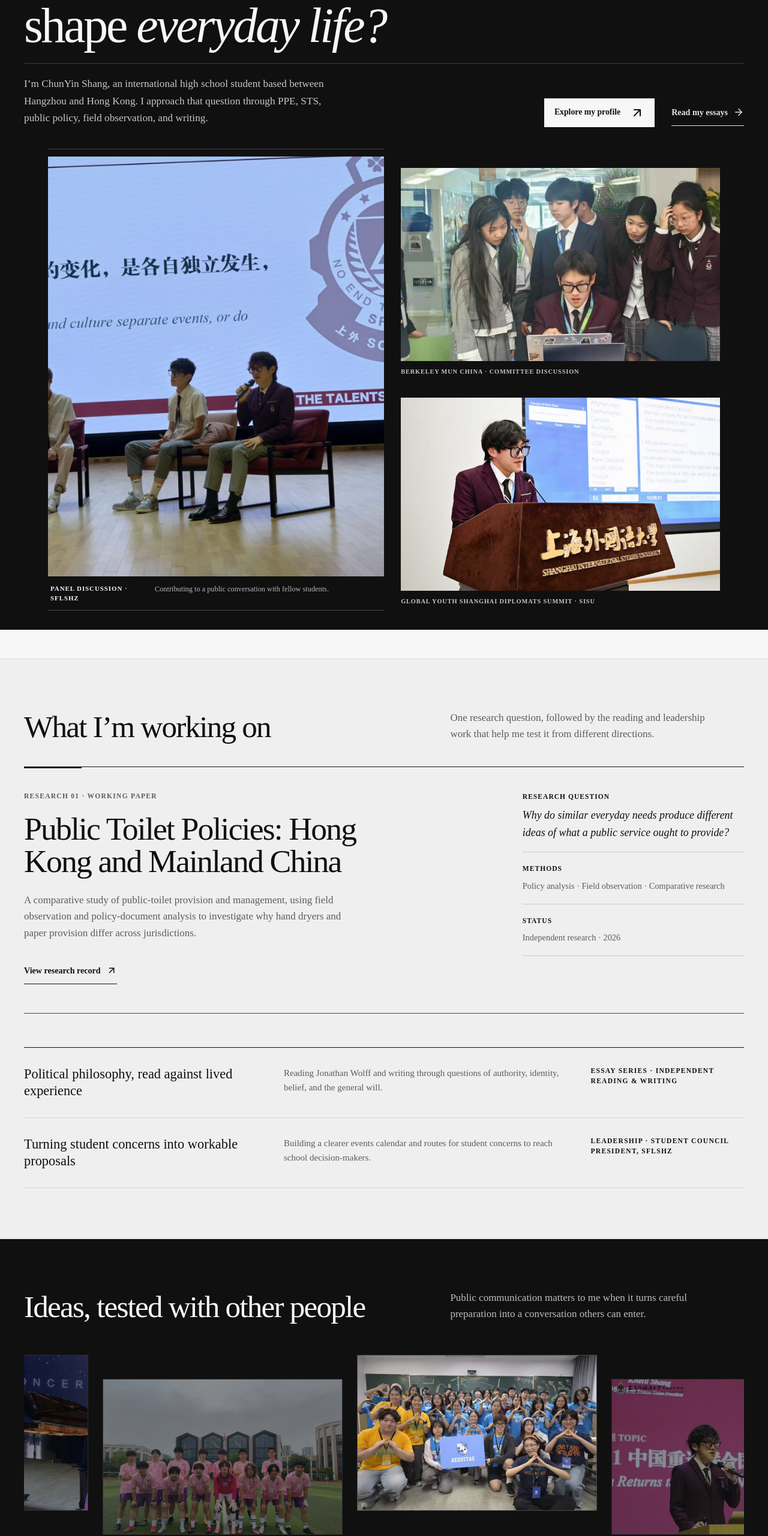
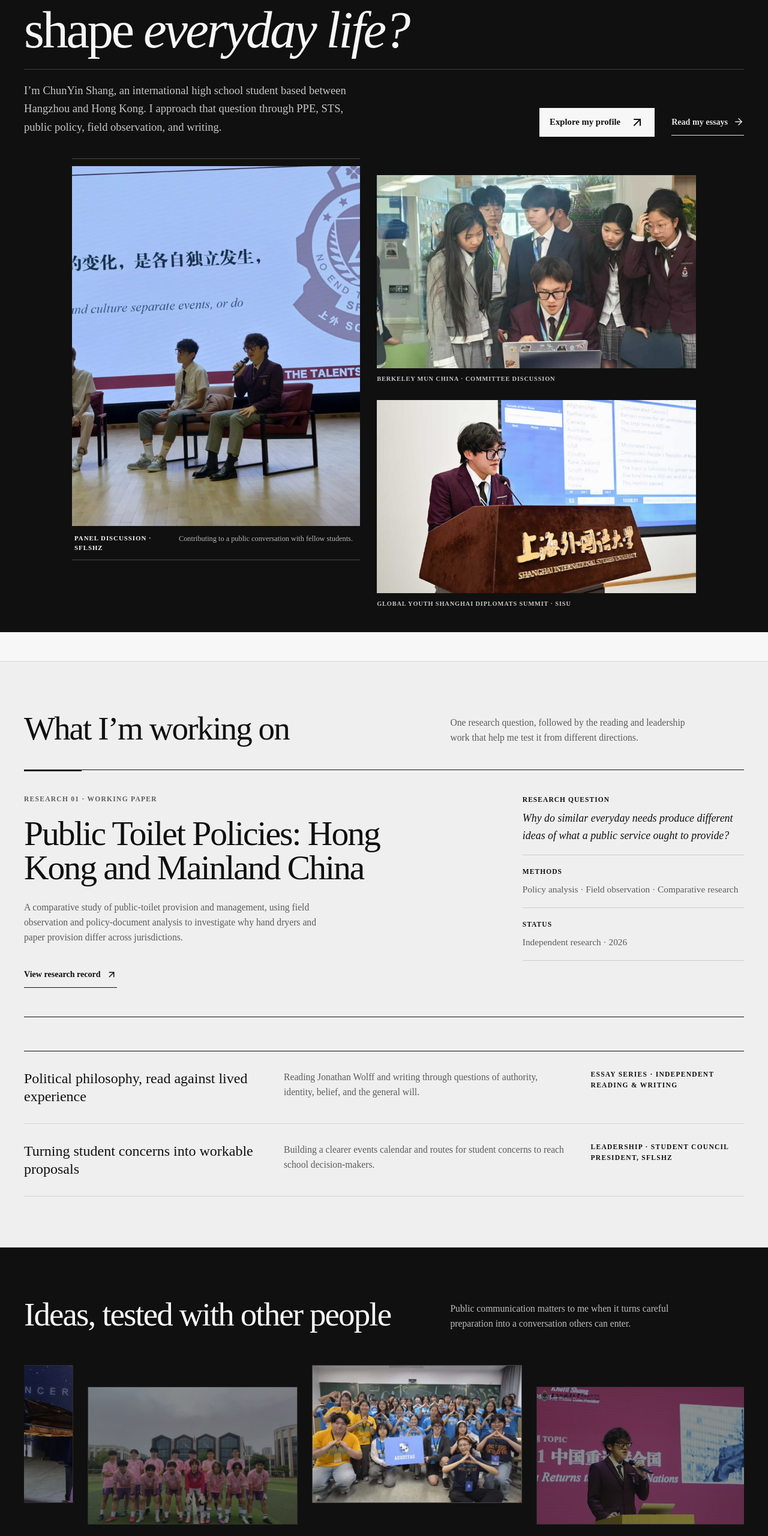
Before and after one commit to khelilshang78-web/chunyin-shang, a React (Vite) app: page /#/ in a window 1280 px wide. Shown: the part 205-2766 px from the top of the page at 60% size. Built offline with nearby package versions, Linux system fonts and the light colour scheme.

Commit message:
Rebalance homepage typography and photography

```diff
--- a/src/index.css
+++ b/src/index.css
@@ -897,48 +897,64 @@ input { caret-color: var(--ink); }
   .home-opening { padding-top: 56px; }
   .home-opening-copy, .home-section-heading, .featured-research, .current-work-list,
   .home-writing-heading, .home-writing-list { max-width: 1240px; }
-  .home-opening h1 { max-width: 1080px; font-size: clamp(3.2rem, 6.4vw, 5.2rem); }
+  .home-opening h1 { max-width: 1120px; font-size: clamp(3.4rem, 6.8vw, 5.6rem); }
+  .home-intro { font-size: 1.16rem; }
   .home-intro-row { gap: 48px; margin: 24px 0 36px; padding-top: 20px; }
+  .panel-link { font-size: 0.92rem; }
   .home-opening-gallery {
-    max-width: 1120px;
-    grid-template-columns: minmax(0, 560px) minmax(280px, 1fr);
+    max-width: 1040px;
+    grid-template-columns: minmax(0, 480px) minmax(280px, 1fr);
     gap: clamp(20px, 2.2vw, 32px);
     padding-bottom: 32px;
   }
-  .home-portrait { max-width: 560px; }
-  .home-opening-satellite--top { margin-top: 32px; }
+  .home-portrait { max-width: 480px; }
+  .home-opening-satellite--top { margin-top: 28px; }
   .home-opening-satellite--bottom { margin-bottom: 8px; }
   .home-work, .home-experiences, .home-writing { padding: 84px 40px; }
   .home-work { margin-top: 48px; }
   .home-section-heading { gap: 48px; margin-bottom: 40px; }
-  .home-section-heading h2, .home-writing-heading h2 { font-size: clamp(2.55rem, 4vw, 4.1rem); }
+  .home-section-heading h2, .home-writing-heading h2 { font-size: clamp(2.7rem, 4.3vw, 4.4rem); }
+  .home-section-heading > p, .featured-research-heading > p:not(.project-index),
+  .current-work-list article > p:not(.item-meta), .home-essay-copy > span { font-size: 0.98rem; }
   .featured-research { gap: 64px; margin-bottom: 56px; padding: 40px 0 48px; }
-  .featured-research-heading h3 { font-size: clamp(2.55rem, 4.2vw, 4.2rem); }
+  .featured-research-heading h3 { font-size: clamp(2.7rem, 4.5vw, 4.5rem); }
+  .featured-research-record dd { font-size: 0.96rem; }
+  .current-work-list h3 { font-size: 1.5rem; }
   .home-writing-heading { margin-bottom: 40px; }
   .home-essay-link { padding-top: 28px; padding-bottom: 28px; }
-  .home-essay-copy strong { font-size: clamp(1.8rem, 2.7vw, 2.8rem); }
+  .home-essay-copy strong { font-size: clamp(1.9rem, 2.9vw, 3rem); }
   .photo-ring-viewport {
-    --ring-card-width: min(32vw, 400px);
-    --ring-card-height: 260px;
-    --ring-stagger: 20px;
-    height: 330px;
+    --ring-card-width: min(28vw, 350px);
+    --ring-card-height: 230px;
+    --ring-stagger: 18px;
+    height: 300px;
   }
   .photo-ring-caption { min-height: 136px; }
+  .photo-ring-caption h3 { font-size: clamp(1.75rem, 2.7vw, 2.5rem); }
   .home-contact { padding-top: 48px; padding-bottom: 48px; }
-  .home-contact a { font-size: clamp(1.3rem, 2.4vw, 2.2rem); }
+  .home-contact a { font-size: clamp(1.35rem, 2.5vw, 2.35rem); }
 }
 
 @media (max-width: 760px) {
   .home-opening { padding-top: 36px; }
-  .home-opening h1 { font-size: clamp(2.55rem, 11.4vw, 4rem); }
+  .home-opening h1 { font-size: clamp(2.7rem, 12vw, 4.2rem); }
+  .home-intro { font-size: 1.05rem; }
   .home-intro-row { margin-top: 20px; margin-bottom: 28px; padding-top: 18px; }
   .home-opening-gallery { padding-bottom: 20px; }
-  .home-portrait { width: 88%; max-width: 480px; justify-self: center; }
+  .home-portrait { width: 80%; max-width: 400px; justify-self: center; }
   .home-work, .home-experiences, .home-writing { padding: 56px 20px; }
   .home-work { margin-top: 40px; }
   .home-section-heading h2, .home-writing-heading h2,
-  .featured-research-heading h3 { font-size: clamp(2.25rem, 10vw, 3.4rem); }
+  .featured-research-heading h3 { font-size: clamp(2.35rem, 10.6vw, 3.6rem); }
+  .home-essay-copy strong { font-size: 1.95rem; }
+  .photo-ring-viewport {
+    --ring-card-width: 68vw;
+    --ring-card-height: 158px;
+    --ring-stagger: 14px;
+    height: 230px;
+  }
   .photo-ring-caption { min-height: 170px; }
+  .photo-ring-caption h3 { font-size: 1.75rem; }
   .home-contact { padding-top: 36px; padding-bottom: 36px; }
 }
 
```
Also changed, not shown: scripts/verify-site.mjs (+6 -5 lines), 1 other file (tests, documents, lock files or other folders).
